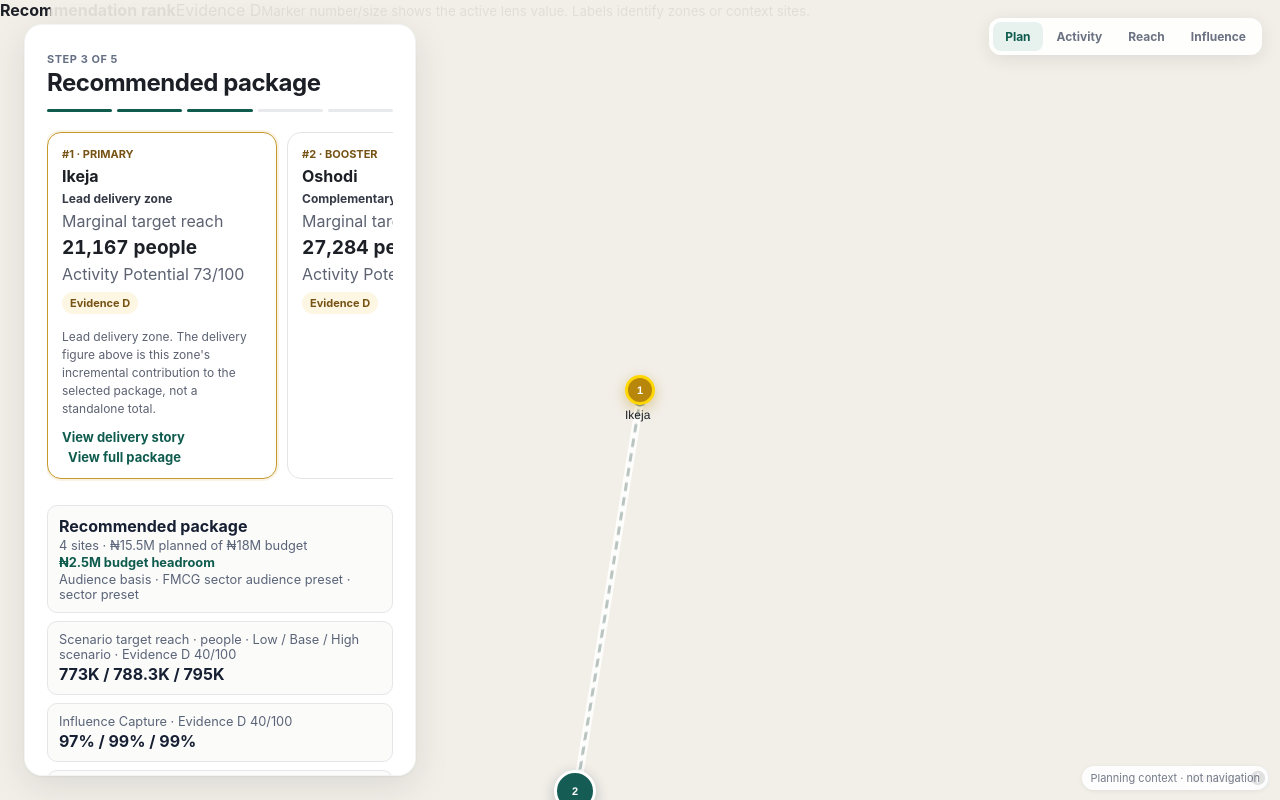
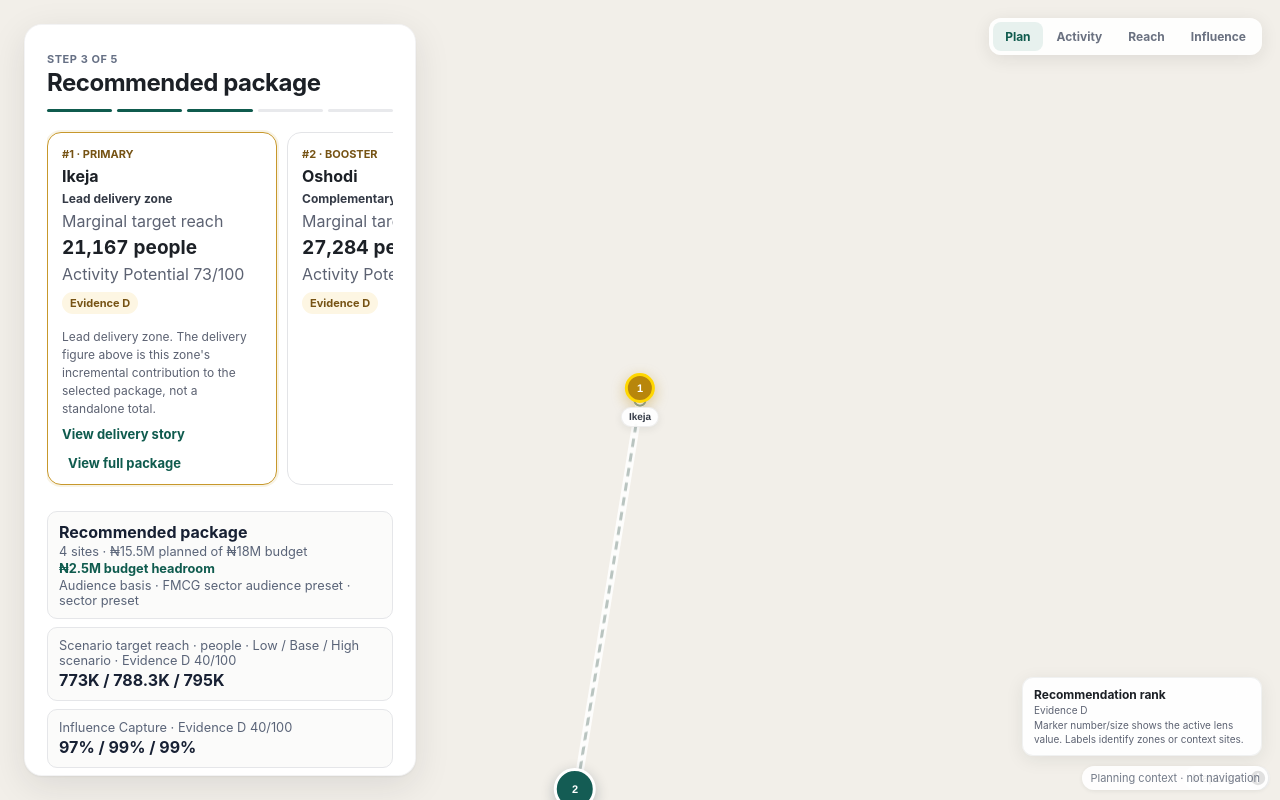
Before and after one commit to GeoTracka/ooh-datahub, a Next.js app: page / in a window 1280 px wide. Both pictures are taken after a click on the button "Use default timing & budget". Built offline with nearby package versions, Linux system fonts and the light colour scheme.

Commit message:
style: make map focus and legend legible

```diff
--- a/src/app/explorer-polish.css
+++ b/src/app/explorer-polish.css
@@ -81,6 +81,12 @@
   line-height: 1.5;
 }
 
+.recommendation-focus-actions {
+  display: flex;
+  flex-wrap: wrap;
+  gap: 12px;
+}
+
 .recommendation-selected-detail .recommendation-story {
   margin: 0;
 }
@@ -94,3 +100,71 @@
   color: #9b3a31 !important;
   font-weight: 650;
 }
+
+.map-marker-wrap {
+  display: grid;
+  justify-items: center;
+  gap: 4px;
+}
+
+.map-marker-caption {
+  max-width: 132px;
+  overflow: hidden;
+  padding: 3px 7px;
+  border: 1px solid rgb(28 32 38 / 7%);
+  border-radius: 999px;
+  background: rgb(255 255 255 / 92%);
+  color: #343a46;
+  box-shadow: 0 2px 8px rgb(28 32 38 / 8%);
+  font-size: 10px;
+  font-weight: 650;
+  line-height: 1.2;
+  text-overflow: ellipsis;
+  white-space: nowrap;
+}
+
+.explorer-map-legend {
+  position: absolute;
+  right: 18px;
+  bottom: 44px;
+  z-index: 5;
+  display: grid;
+  max-width: 240px;
+  gap: 2px;
+  padding: 9px 11px;
+  border: 1px solid rgb(28 32 38 / 6%);
+  border-radius: 11px;
+  background: rgb(255 255 255 / 92%);
+  box-shadow: 0 4px 18px rgb(28 32 38 / 8%);
+  backdrop-filter: blur(12px);
+}
+
+.explorer-map-legend strong {
+  color: #1c2026;
+  font-size: 12px;
+}
+
+.explorer-map-legend span,
+.explorer-map-legend small {
+  color: #5c6272;
+  font-size: 10px;
+  line-height: 1.35;
+}
+
+@media (max-width: 767px) {
+  .explorer-map-legend {
+    right: 8px;
+    bottom: 34px;
+    max-width: 180px;
+    padding: 6px 8px;
+  }
+
+  .explorer-map-legend small {
+    display: none;
+  }
+
+  .map-marker-caption {
+    max-width: 90px;
+    font-size: 9px;
+  }
+}
```
